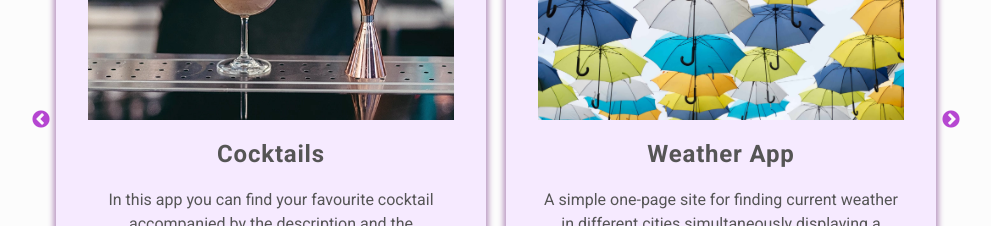
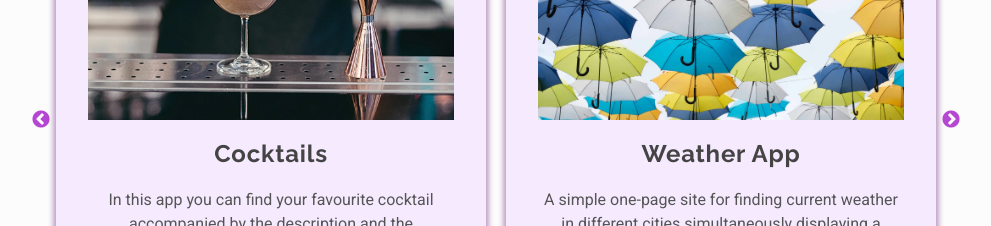
Before and after one commit to Yuliia-Harkusha/portfolio, a React (Create React App) app: page / in a window 1280 px wide. Shown: the part 920-1146 px from the top of the page, without its empty margins (144-1135 px from the left). Built offline with nearby package versions, Linux system fonts and the light colour scheme.

Commit message:
correct font

```diff
--- a/src/App.css
+++ b/src/App.css
@@ -28,7 +28,7 @@ body {
   --clr-add: #1d1c31a9;
   --crl-sticky: #1b1a2ea9;
   --clr-fg: #f1f1f1;
-  --clr-fg-alt: #d6d2ff;
+  --clr-fg-alt: #fff;
   --clr-primary: #c770f0;
   --shadow: 0 4px 5px 3px #77358875;
 }
--- a/src/components/Projects/Projects.css
+++ b/src/components/Projects/Projects.css
@@ -53,8 +53,10 @@
 }
 
 .project__name {
+  font-family: Raleway;
   font-size: 1.5rem;
   letter-spacing: 0.05rem;
+  color: var(--clr-fg-alt);
 }
 
 .project__description {
```
